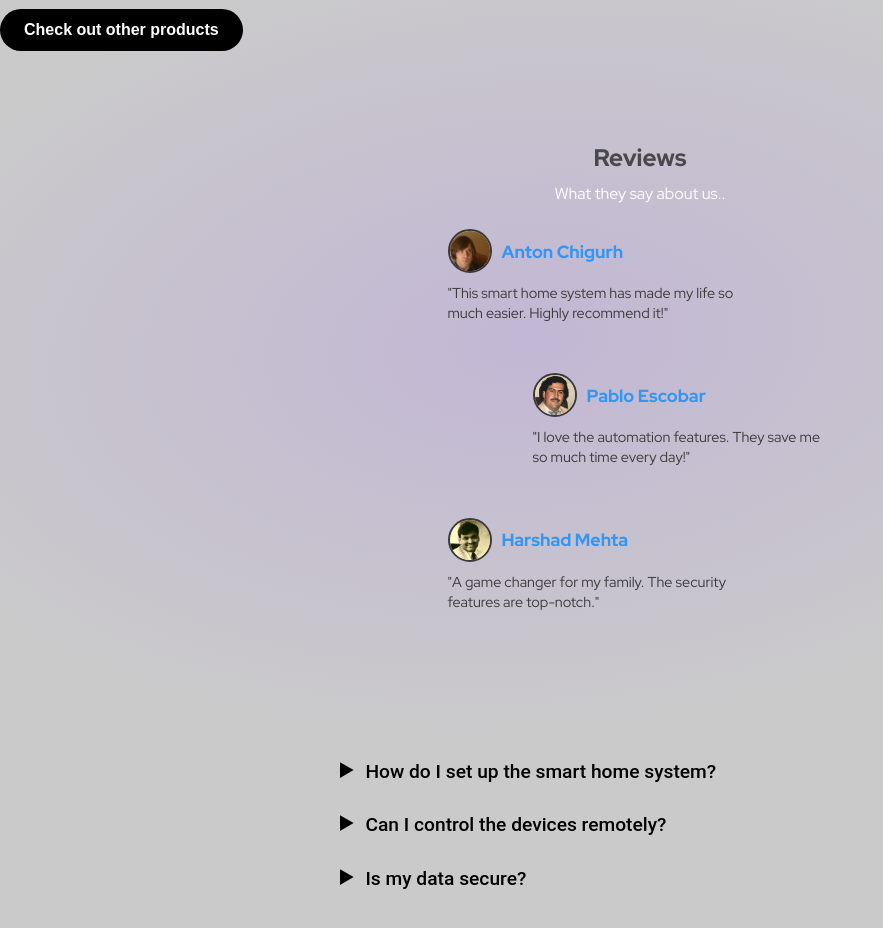
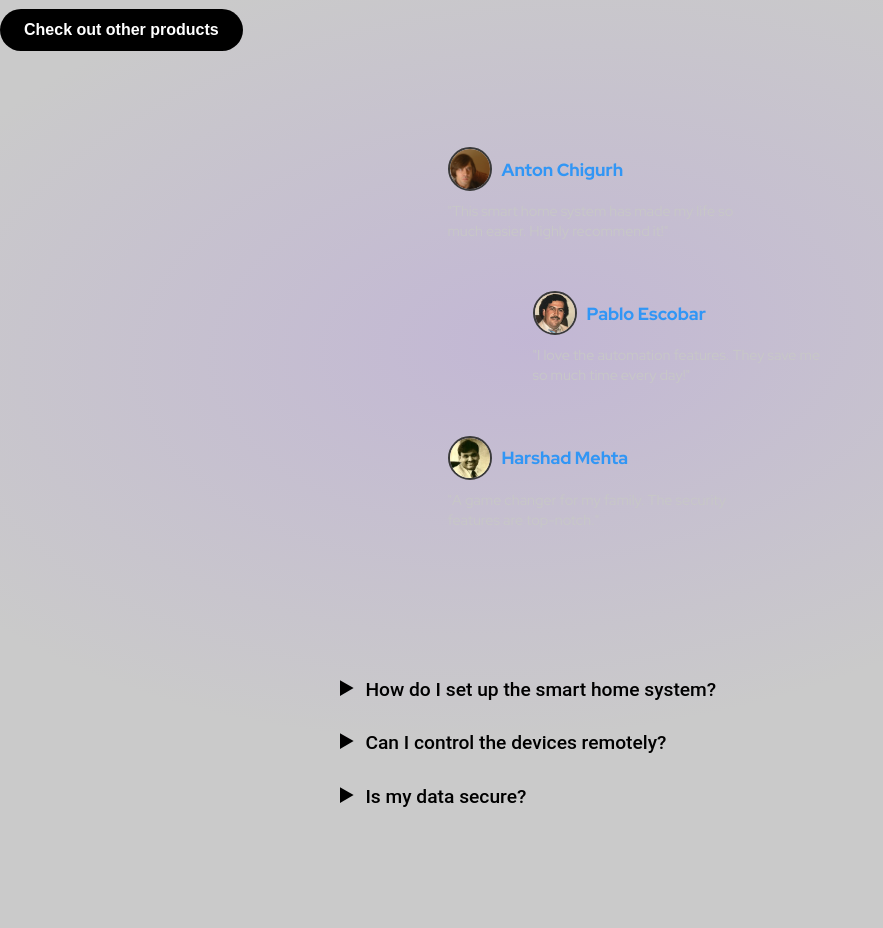
Before and after one commit to upayanmazumder/Smart-Home-System, a React (Create React App) app in the folder app/: page / in a window 1280 px wide. Shown: the part 2560-3488 px from the top of the page, without its empty margins (0-883 px from the left). Built offline with nearby package versions, Linux system fonts and the light colour scheme.

Commit message:
feat: update Footer links to include rel="noreferrer"; refactor Reviews component to use CSS modules

```diff
--- a/app/src/components/Footer/Footer.js
+++ b/app/src/components/Footer/Footer.js
@@ -7,8 +7,8 @@ const Footer = () => {
                 <div className={FooterStyles.footerColumns}>
                     <div className={FooterStyles.footerColumn}>
                         <h3>Company</h3>
-                        <a href="https://upayan.dev" target="_blank">About Us</a>
-                        <a href="https://upayan.dev" target="_blank">Blog</a>
+                        <a href="https://upayan.dev" target="_blank" rel="noreferrer" >About Us</a>
+                        <a href="https://upayan.dev" target="_blank" rel="noreferrer">Blog</a>
                         <a href="/p/terms-of-service">Terms of Service</a>
                         <a href="/p/privacy-policy">Privacy Policy</a>
                         <a href="mailto:support.aetherlink@upayan.dev">Support</a>
@@ -24,20 +24,20 @@ const Footer = () => {
                     <div className={FooterStyles.footerColumn}>
                         <h3>Resources</h3>
                         <a href="/contact" target="_blank">Contact</a>
-                        <a href="https://github.com/upayanmazumder/Smart-Home-System" target="_blank">Documentation</a>
-                        <a href="https://discord.gg/wQTZcXpcaY" target="_blank">Community</a>
+                        <a href="https://github.com/upayanmazumder/Smart-Home-System" target="_blank" rel="noreferrer">Documentation</a>
+                        <a href="https://discord.gg/wQTZcXpcaY" target="_blank" rel="noreferrer">Community</a>
                         <a href="/contact" target="_blank">Security</a>
-                        <a href="https://github.com/upayanmazumder/Smart-Home-System" target="_blank">Repository</a>
+                        <a href="https://github.com/upayanmazumder/Smart-Home-System" target="_blank" rel="noreferrer">Repository</a>
                     </div>
                 </div>
                 <div className={FooterStyles.footerBottom}>
                     <div className={FooterStyles.socialMedia}>
-                        <a href="https://www.facebook.com/upayan.mazumder" target="_blank"><i className={FooterStyles.icon}>Facebook</i></a>
-                        <a href="https://github.com/upayanmazumder" target="_blank"><i className={FooterStyles.icon}>Github</i></a>
-                        <a href="https://www.instagram.com/upayan.mazumder/" target="_blank">
+                        <a href="https://www.facebook.com/upayan.mazumder" target="_blank" rel="noreferrer"><i className={FooterStyles.icon}>Facebook</i></a>
+                        <a href="https://github.com/upayanmazumder" target="_blank" rel="noreferrer"><i className={FooterStyles.icon}>Github</i></a>
+                        <a href="https://www.instagram.com/upayan.mazumder/" target="_blank" rel="noreferrer">
                             <i class="icon">Instagram</i>
                         </a>
-                        <a href="https://www.linkedin.com/in/upayanmazumder/" target="_blank">
+                        <a href="https://www.linkedin.com/in/upayanmazumder/" target="_blank" rel="noreferrer">
                             <i class="icon">LinkedIn</i>
                         </a>
                     </div>
--- a/app/src/components/Reviews/Reviews.js
+++ b/app/src/components/Reviews/Reviews.js
@@ -1,39 +1,34 @@
-import "./Reviews.css";
+import reviewsStyles from "./Reviews.module.css";
+
 import AntonChigurh from "../../media/reviews/anton-chigurh.webp";
 import PabloEscobar from "../../media/reviews/pablo-escobar.webp";
 import HarshadMehta from "../../media/reviews/harshad-mehta.webp";
 
 const Reviews = () => {
     return (
-        <div>
-        <a class="sectionHeading" href="/#reviews">
-            <h2>Reviews</h2>
-            <p>What they say about us..</p>
-        </a>
-        <div class="review-container">
-            <div class="review-card" style={{ alignSelf: 'flex-start' }}>
-                <div class="review-card-header">
+        <div className={reviewsStyles.reviewContainer}>
+            <div className={reviewsStyles.reviewCard} style={{ alignSelf: 'flex-start' }}>
+                <div className={reviewsStyles.reviewCardHeader}>
                     <img src={AntonChigurh} alt="Javier Bardem"></img>
                     <h3>Anton Chigurh</h3>
                 </div>
                 <p>"This smart home system has made my life so much easier. Highly recommend it!"</p>
             </div>
-            <div class="review-card target" style={{ alignSelf: 'flex-end' }}>
-                <div class="review-card-header">
+            <div className={`${reviewsStyles.reviewCard} ${reviewsStyles.target}`} style={{ alignSelf: 'flex-end' }}>
+                <div className={reviewsStyles.reviewCardHeader}>
                     <img src={PabloEscobar} alt="Pablo Escobar"></img>
                     <h3>Pablo Escobar</h3>
                 </div>
                 <p>"I love the automation features. They save me so much time every day!"</p>
             </div>
-            <div class="review-card" style={{ alignSelf: 'flex-start' }}>
-                <div class="review-card-header">
+            <div className={reviewsStyles.reviewCard} style={{ alignSelf: 'flex-start' }}>
+                <div className={reviewsStyles.reviewCardHeader}>
                     <img src={HarshadMehta} alt="Harshad Mehta"></img>
                     <h3>Harshad Mehta</h3>
                 </div>
                 <p>"A game changer for my family. The security features are top-notch."</p>
             </div>
         </div>
-    </div>
     );
 }
 
--- a/app/src/components/Reviews/Reviews.css
+++ b/app/src/components/Reviews/Reviews.module.css
@@ -1,21 +1,4 @@
-@media (max-width: 768px) {
-    #reviews {
-        margin-top: 0;
-    }
-}
-
-#reviews h2,
-#reviews p {
-    text-align: center;
-}
-
-@media (prefers-color-scheme: light) {
-    #reviews p {
-        color: rgb(59, 59, 59);
-    }
-}
-
-.review-container {
+.reviewContainer {
     display: flex;
     flex-wrap: wrap;
     flex-direction: column;
@@ -25,34 +8,34 @@
     align-content: center;
 }
 
-.review-card {
+.reviewCard {
     width: 300px;
     padding: 15px;
     transition: transform 0.3s, box-shadow 0.3s;
 }
 
-.review-card.target {
+.reviewCard.target {
     padding-left: 100px;
 }
 
 @media (max-width: 480px) {
-    .review-card.target {
+    .reviewCard.target {
         padding-left: 50px;
     }
 }
 
-.review-card p {
+.reviewCard p {
     text-align: left !important;
 }
 
-.review-card-header {
+.reviewCardHeader {
     display: flex;
     align-items: center;
     gap: 10px;
     margin-bottom: 10px;
 }
 
-.review-card img {
+.reviewCard img {
     border-radius: 50%;
     width: 40px;
     height: 40px;
@@ -60,13 +43,13 @@
     border: 2px solid #3a3a3a;
 }
 
-.review-card h3 {
+.reviewCard h3 {
     color: #3196f5;
     font-size: 1.1em;
     margin: 0;
 }
 
-.review-card p {
+.reviewCard p {
     font-size: 0.9em;
     color: #c7c7c7;
     line-height: 1.4;
```
